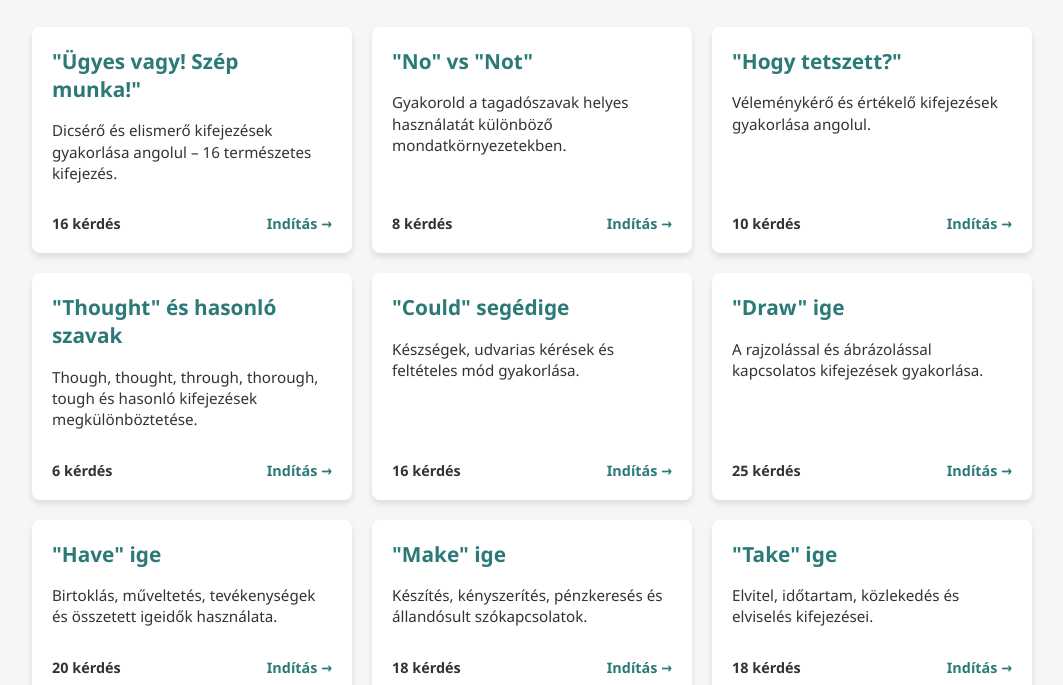
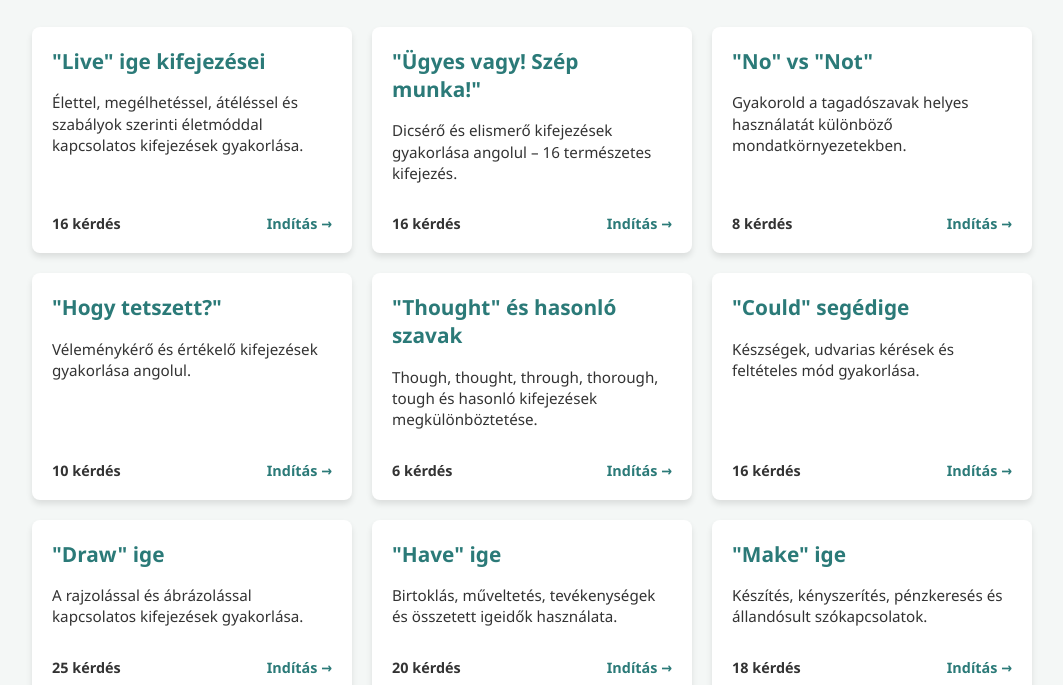
Before and after one commit to vlgyok2-byte/angol, a plain HTML site: page 2index_kikerdezo.html in a window 1280 px wide. Shown: the part 115-800 px from the top of the page, without its empty margins (108-1171 px from the left). Drawn offline with Linux system fonts and the light colour scheme.

Commit message:
Add 'Live' module with description and start button
Added a new 'Live' module with a description and a start button.

```diff
--- a/2index_kikerdezo.html
+++ b/2index_kikerdezo.html
@@ -111,6 +111,18 @@
     </header>
 
     <main class="grid">
+        <!-- Live modul -->
+        <div class="card">
+            <div>
+                <h2>"Live" ige kifejezései</h2>
+                <p>Élettel, megélhetéssel, átéléssel és szabályok szerinti életmóddal kapcsolatos kifejezések gyakorlása.</p>
+            </div>
+            <div class="card-footer">
+                <span>16 kérdés</span>
+                <a href="live_kikerdezo.html" class="start-btn">Indítás →</a>
+            </div>
+        </div>
+
         <!-- ÚJ MODUL -->
         <div class="card">
             <div>
```
